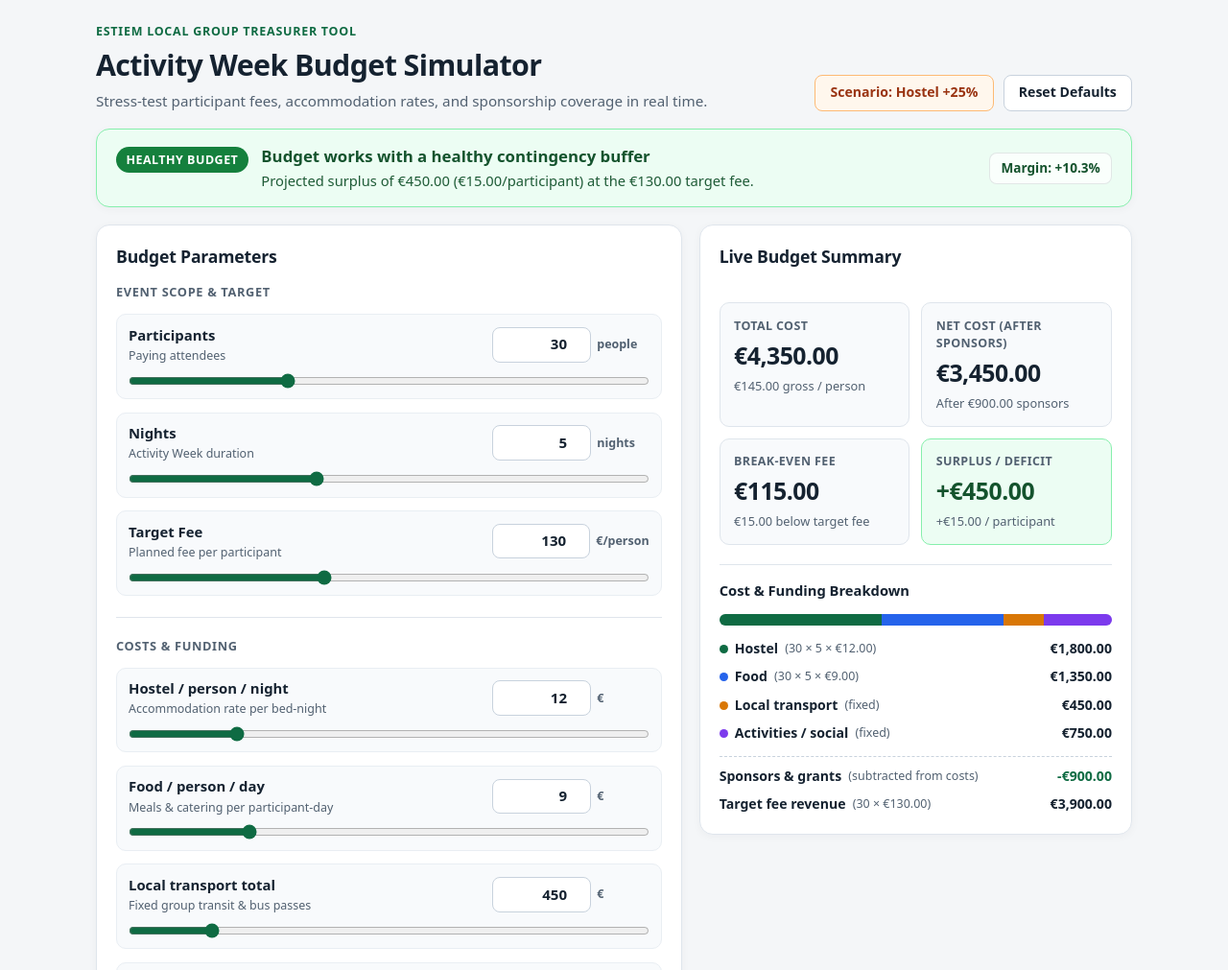
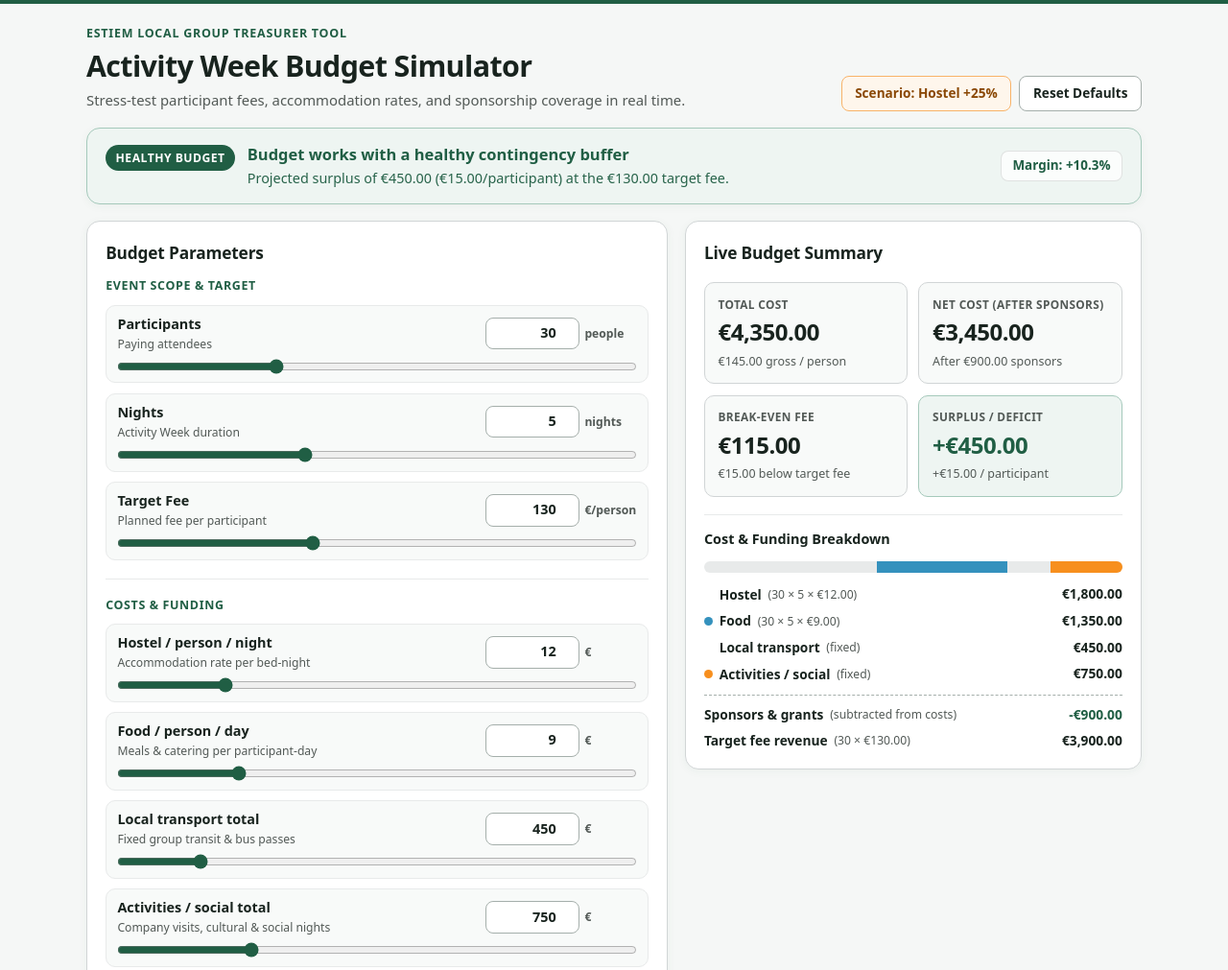
Before and after one commit to P1ker1/estiem-budget-simulator-demo, a website built with Vite: page index.html in a window 1280 px wide. Shown: the top 1011 px of the page at 96% size. Built offline with nearby package versions, Linux system fonts and the light colour scheme.

Commit message:
style: apply official ESTIEM color palette and Mastersheet layout

```diff
--- a/src/style.css
+++ b/src/style.css
@@ -1,39 +1,68 @@
 :root {
-  --bg-page: #f4f6f8;
+  /* Official ESTIEM RGB & HEX Palette */
+  --estiem-green: #205e44;
+  --estiem-green-accent-1: #508971;
+  --estiem-green-light: #69a58e;
+  --estiem-green-accent-2: #a5c9bb;
+
+  --estiem-grey: #808285;
+  --estiem-grey-accent-1: #a5afab;
+  --estiem-grey-accent-2: #d1d5d6;
+  --estiem-grey-accent-3: #e8eaea;
+
+  --estiem-red: #761214;
+  --estiem-red-accent-1: #762123;
+  --estiem-red-accent-2: #94484b;
+  --estiem-red-accent-3: #b27a7b;
+
+  --estiem-orange: #f78f1e;
+  --estiem-orange-accent-1: #f7a64c;
+  --estiem-orange-accent-2: #f8b369;
+  --estiem-orange-accent-3: #f8ca9c;
+
+  --estiem-blue: #3491bd;
+  --estiem-blue-accent-1: #59a8cc;
+  --estiem-blue-accent-2: #7db9d9;
+  --estiem-blue-accent-3: #9dc6d9;
+
+  /* Surfaces & UI Tokens */
+  --bg-page: #f5f7f6;
   --bg-card: #ffffff;
-  --bg-subtle: #f8fafc;
-  --border: #dfe5ec;
-  --border-strong: #c8d2dd;
-  --text-main: #152230;
-  --text-muted: #526171;
-  --accent: #0f6b43;
-  --accent-hover: #0b5334;
-  --accent-soft: #e6f4ed;
+  --bg-subtle: #f8faf9;
+  --border: var(--estiem-grey-accent-2);
+  --border-strong: var(--estiem-grey-accent-1);
+  --text-main: #18231e;
+  --text-muted: #525956;
 
-  --green-bg: #ecfdf3;
-  --green-border: #86efac;
-  --green-text: #14532d;
-  --green-badge: #15803d;
+  /* Status Surfaces */
+  --green-bg: #eef5f2;
+  --green-border: var(--estiem-green-accent-2);
+  --green-text: var(--estiem-green);
+  --green-badge: var(--estiem-green);
 
-  --amber-bg: #fffbeb;
-  --amber-border: #fcd34d;
-  --amber-text: #78350f;
-  --amber-badge: #b45309;
+  --orange-bg: #fef6ec;
+  --orange-border: var(--estiem-orange-accent-2);
+  --orange-text: #7a4105;
+  --orange-badge: var(--estiem-orange);
+  --orange-badge-text: #1f1406;
 
-  --red-bg: #fef2f2;
-  --red-border: #fca5a5;
-  --red-text: #7f1d1d;
-  --red-badge: #b91c1c;
+  --red-bg: #f9ecec;
+  --red-border: var(--estiem-red-accent-3);
+  --red-text: var(--estiem-red);
+  --red-badge: var(--estiem-red);
 
-  --seg-hostel: #0f6b43;
-  --seg-food: #2563eb;
-  --seg-transport: #d97706;
-  --seg-activities: #7c3aed;
+  /* Mastersheet Category Colors */
+  --seg-food: var(--estiem-blue);
+  --seg-accommodation: var(--estiem-green);
+  --seg-activities: var(--estiem-orange);
+  --seg-transportation: var(--estiem-red);
+  --seg-materials: var(--estiem-green-light);
+  --seg-unexpected: var(--estiem-grey);
 
   --radius-lg: 14px;
   --radius-md: 10px;
   --radius-sm: 8px;
-  --shadow-card: 0 2px 10px rgba(15, 23, 42, 0.04);
+  --shadow-card: 0 2px 10px rgba(32, 94, 68, 0.05);
 }
 
 *,
@@ -50,16 +79,17 @@ body {
   line-height: 1.45;
   color: var(--text-main);
   background-color: var(--bg-page);
+  border-top: 4px solid var(--estiem-green);
   -webkit-font-smoothing: antialiased;
 }
 
 .app-shell {
-  max-width: 1120px;
+  max-width: 1140px;
   margin: 0 auto;
-  padding: 1.5rem 1.25rem 2.5rem;
+  padding: 1.35rem 1.25rem 2.75rem;
   display: flex;
   flex-direction: column;
-  gap: 1.125rem;
+  gap: 1.1rem;
 }
 
 .page-header {
@@ -67,51 +97,51 @@ body {
   flex-wrap: wrap;
   align-items: flex-end;
   justify-content: space-between;
-  gap: 1rem;
+  gap: 0.9rem 1.25rem;
 }
 
 .header-copy {
   display: flex;
   flex-direction: column;
-  gap: 0.25rem;
+  gap: 0.2rem;
 }
 
 .eyebrow {
   margin: 0;
   font-size: 0.78rem;
-  font-weight: 700;
+  font-weight: 750;
   letter-spacing: 0.06em;
   text-transform: uppercase;
-  color: var(--accent);
+  color: var(--estiem-green);
 }
 
 .page-title {
   margin: 0;
-  font-size: clamp(1.45rem, 2.5vw, 1.9rem);
-  font-weight: 750;
+  font-size: clamp(1.45rem, 2.4vw, 1.9rem);
+  font-weight: 780;
   letter-spacing: -0.02em;
   color: var(--text-main);
 }
 
 .page-subtitle {
   margin: 0;
-  font-size: 0.95rem;
+  font-size: 0.93rem;
   color: var(--text-muted);
 }
 
 .scenario-actions {
   display: flex;
   flex-wrap: wrap;
-  gap: 0.625rem;
+  gap: 0.5rem;
 }
 
 .btn {
   appearance: none;
   font: inherit;
-  font-size: 0.88rem;
-  font-weight: 600;
+  font-size: 0.85rem;
+  font-weight: 650;
   line-height: 1.2;
-  padding: 0.62rem 0.95rem;
+  padding: 0.58rem 0.85rem;
   border-radius: var(--radius-sm);
   border: 1px solid transparent;
   cursor: pointer;
@@ -124,19 +154,41 @@ body {
 }
 
 .btn:focus-visible {
-  outline: 2px solid var(--accent);
+  outline: 2px solid var(--estiem-green);
   outline-offset: 2px;
 }
 
+.btn-host {
+  background-color: var(--green-bg);
+  border-color: var(--estiem-green-accent-2);
+  color: var(--estiem-green);
+}
+
+.btn-host:hover {
+  background-color: #dfece6;
+  border-color: var(--estiem-green-accent-1);
+}
+
+.btn-sponsor {
+  background-color: #edf6fb;
+  border-color: var(--estiem-blue-accent-2);
+  color: #195e7f;
+}
+
+.btn-sponsor:hover {
+  background-color: #dceef7;
+  border-color: var(--estiem-blue);
+}
+
 .btn-scenario {
-  background-color: #fff7ed;
-  border-color: #fdba74;
-  color: #9a3412;
+  background-color: var(--orange-bg);
+  border-color: var(--estiem-orange-accent-2);
+  color: #8a4805;
 }
 
 .btn-scenario:hover {
-  background-color: #ffedd5;
-  border-color: #fb923c;
+  background-color: var(--estiem-orange-accent-3);
+  border-color: var(--estiem-orange);
 }
 
 .btn-reset {
@@ -146,8 +198,24 @@ body {
 }
 
 .btn-reset:hover {
-  background-color: var(--bg-subtle);
-  border-color: #9aa7b5;
+  background-color: var(--estiem-grey-accent-3);
+  border-color: var(--estiem-grey);
+}
+
+.btn-copy {
+  background-color: var(--estiem-green);
+  border-color: var(--estiem-green);
+  color: #ffffff;
+}
+
+.btn-copy:hover {
+  background-color: var(--estiem-green-accent-1);
+  border-color: var(--estiem-green-accent-1);
+}
+
+.btn-copy.is-copied {
+  background-color: var(--estiem-blue);
+  border-color: var(--estiem-blue);
 }
 
 /* Status Banner */
@@ -157,7 +225,7 @@ body {
   align-items: center;
   justify-content: space-between;
   gap: 0.75rem 1.25rem;
-  padding: 1rem 1.25rem;
+  padding: 0.95rem 1.2rem;
   border-radius: var(--radius-lg);
   border: 1.5px solid var(--border);
   box-shadow: var(--shadow-card);
@@ -169,10 +237,10 @@ body {
   color: var(--green-text);
 }
 
-.status-banner[data-status='amber'] {
-  background-color: var(--amber-bg);
-  border-color: var(--amber-border);
-  color: var(--amber-text);
+.status-banner[data-status='orange'] {
+  background-color: var(--orange-bg);
+  border-color: var(--orange-border);
+  color: var(--orange-text);
 }
 
 .status-banner[data-status='red'] {
@@ -184,14 +252,14 @@ body {
 .status-main {
   display: flex;
   align-items: flex-start;
-  gap: 0.85rem;
+  gap: 0.8rem;
   flex: 1 1 20rem;
 }
 
 .status-badge {
   flex-shrink: 0;
-  font-size: 0.78rem;
-  font-weight: 700;
+  font-size: 0.76rem;
+  font-weight: 750;
   letter-spacing: 0.04em;
   text-transform: uppercase;
   color: #ffffff;
@@ -204,8 +272,9 @@ body {
   background-color: var(--green-badge);
 }
 
-.status-banner[data-status='amber'] .status-badge {
-  background-color: var(--amber-badge);
+.status-banner[data-status='orange'] .status-badge {
+  background-color: var(--orange-badge);
+  color: var(--orange-badge-text);
 }
 
 .status-banner[data-status='red'] .status-badge {
@@ -220,24 +289,24 @@ body {
 
 .status-headline {
   margin: 0;
-  font-size: 1.05rem;
-  font-weight: 700;
+  font-size: 1.03rem;
+  font-weight: 720;
 }
 
 .status-detail {
   margin: 0;
-  font-size: 0.92rem;
-  opacity: 0.95;
+  font-size: 0.9rem;
+  opacity: 0.96;
 }
 
 .status-margin-pill {
   font-variant-numeric: tabular-nums;
-  font-size: 0.85rem;
+  font-size: 0.84rem;
   font-weight: 700;
   padding: 0.35rem 0.7rem;
   border-radius: var(--radius-sm);
-  background-color: rgba(255, 255, 255, 0.72);
-  border: 1px solid rgba(15, 23, 42, 0.1);
+  background-color: rgba(255, 255, 255, 0.78);
+  border: 1px solid rgba(24, 35, 30, 0.12);
   white-space: nowrap;
 }
 
@@ -245,13 +314,13 @@ body {
 .workspace-grid {
   display: grid;
   grid-template-columns: minmax(0, 1fr);
-  gap: 1.125rem;
+  gap: 1.1rem;
   align-items: start;
 }
 
 @media (min-width: 900px) {
   .workspace-grid {
-    grid-template-columns: minmax(0, 1.15fr) minmax(0, 0.85fr);
+    grid-template-columns: minmax(0, 1.12fr) minmax(0, 0.88fr);
   }
 }
 
@@ -259,59 +328,63 @@ body {
   background-color: var(--bg-card);
   border: 1px solid var(--border);
   border-radius: var(--radius-lg);
-  padding: 1.25rem;
+  padding: 1.2rem;
   box-shadow: var(--shadow-card);
 }
 
 .summary-card {
   display: flex;
   flex-direction: column;
-  gap: 1.25rem;
+  gap: 1.15rem;
 }
 
 @media (min-width: 900px) {
   .summary-card {
     position: sticky;
-    top: 1.25rem;
+    top: 1.1rem;
   }
 }
 
 .card-title {
-  margin: 0 0 0.9rem;
-  font-size: 1.1rem;
-  font-weight: 700;
+  margin: 0 0 0.85rem;
+  font-size: 1.08rem;
+  font-weight: 740;
   letter-spacing: -0.01em;
+}
+
+.summary-card .card-title {
+  margin-bottom: 0;
 }
 
 .input-group {
   display: flex;
   flex-direction: column;
-  gap: 0.85rem;
+  gap: 0.65rem;
 }
 
 .input-group + .input-group {
-  margin-top: 1.35rem;
-  padding-top: 1.25rem;
-  border-top: 1px solid var(--border);
+  margin-top: 1.2rem;
+  padding-top: 1.1rem;
+  border-top: 1px solid var(--estiem-grey-accent-3);
 }
 
 .group-heading {
   margin: 0;
-  font-size: 0.8rem;
-  font-weight: 700;
+  font-size: 0.78rem;
+  font-weight: 750;
   letter-spacing: 0.05em;
   text-transform: uppercase;
-  color: var(--text-muted);
+  color: var(--estiem-green);
 }
 
 .control-row {
   display: flex;
   flex-direction: column;
-  gap: 0.45rem;
-  padding: 0.65rem 0.75rem;
+  gap: 0.35rem;
+  padding: 0.55rem 0.7rem;
   border-radius: var(--radius-md);
   background-color: var(--bg-subtle);
-  border: 1px solid #e9eef3;
+  border: 1px solid var(--estiem-grey-accent-3);
 }
 
 .control-top {
@@ -319,56 +392,56 @@ body {
   flex-wrap: wrap;
   align-items: center;
   justify-content: space-between;
-  gap: 0.5rem 0.75rem;
+  gap: 0.4rem 0.7rem;
 }
 
 .control-label-wrap {
   display: flex;
   flex-direction: column;
-  gap: 0.1rem;
-  min-width: 11rem;
+  gap: 0.08rem;
+  min-width: 10.5rem;
   flex: 1 1 auto;
 }
 
 .control-label {
-  font-size: 0.93rem;
-  font-weight: 650;
+  font-size: 0.9rem;
+  font-weight: 660;
   color: var(--text-main);
 }
 
 .control-hint {
-  font-size: 0.78rem;
+  font-size: 0.76rem;
   color: var(--text-muted);
 }
 
 .number-wrap {
   display: inline-flex;
   align-items: center;
-  gap: 0.4rem;
+  gap: 0.35rem;
 }
 
 .number-input {
-  width: 6.4rem;
-  padding: 0.4rem 0.55rem;
+  width: 6.1rem;
+  padding: 0.34rem 0.5rem;
   border-radius: var(--radius-sm);
   border: 1px solid var(--border-strong);
   background-color: #ffffff;
   font: inherit;
-  font-size: 0.94rem;
-  font-weight: 650;
+  font-size: 0.9rem;
+  font-weight: 660;
   font-variant-numeric: tabular-nums;
   text-align: right;
   color: var(--text-main);
 }
 
 .number-input:focus {
-  outline: 2px solid var(--accent);
+  outline: 2px solid var(--estiem-green);
   outline-offset: 1px;
-  border-color: var(--accent);
+  border-color: var(--estiem-green);
 }
 
 .unit-tag {
-  font-size: 0.78rem;
+  font-size: 0.76rem;
   font-weight: 600;
   color: var(--text-muted);
   min-width: 3.4rem;
@@ -376,8 +449,8 @@ body {
 
 .slider-input {
   width: 100%;
-  margin: 0.1rem 0 0;
-  accent-color: var(--accent);
+  margin: 0.05rem 0 0;
+  accent-color: var(--estiem-green);
   cursor: pointer;
 }
 
@@ -385,7 +458,7 @@ body {
 .kpi-grid {
   display: grid;
   grid-template-columns: repeat(2, minmax(0, 1fr));
-  gap: 0.75rem;
+  gap: 0.7rem;
 }
 
 @media (max-width: 480px) {
@@ -395,25 +468,25 @@ body {
 }
 
 .kpi-tile {
-  padding: 0.9rem;
+  padding: 0.85rem;
   border-radius: var(--radius-md);
   background-color: var(--bg-subtle);
   border: 1px solid var(--border);
   display: flex;
   flex-direction: column;
-  gap: 0.25rem;
+  gap: 0.22rem;
 }
 
 .kpi-label {
-  font-size: 0.78rem;
-  font-weight: 650;
+  font-size: 0.74rem;
+  font-weight: 700;
   color: var(--text-muted);
   text-transform: uppercase;
   letter-spacing: 0.03em;
 }
 
 .kpi-value {
-  font-size: clamp(1.25rem, 2.2vw, 1.55rem);
+  font-size: clamp(1.2rem, 2.1vw, 1.5rem);
   font-weight: 780;
   font-variant-numeric: tabular-nums;
   letter-spacing: -0.02em;
@@ -421,7 +494,7 @@ body {
 }
 
 .kpi-sub {
-  font-size: 0.8rem;
+  font-size: 0.78rem;
   font-variant-numeric: tabular-nums;
   color: var(--text-muted);
 }
@@ -435,13 +508,13 @@ body {
   color: var(--green-text);
 }
 
-.kpi-tile[data-tone='amber'] {
-  background-color: var(--amber-bg);
-  border-color: var(--amber-border);
+.kpi-tile[data-tone='orange'] {
+  background-color: var(--orange-bg);
+  border-color: var(--orange-border);
 }
 
-.kpi-tile[data-tone='amber'] .kpi-value {
-  color: var(--amber-text);
+.kpi-tile[data-tone='orange'] .kpi-value {
+  color: var(--orange-text);
 }
 
 .kpi-tile[data-tone='red'] {
@@ -453,19 +526,19 @@ body {
   color: var(--red-text);
 }
 
-/* Breakdown Section */
+/* Mastersheet Breakdown Section */
 .breakdown-section {
   display: flex;
   flex-direction: column;
-  gap: 0.85rem;
-  padding-top: 1rem;
-  border-top: 1px solid var(--border);
+  gap: 0.75rem;
+  padding-top: 0.95rem;
+  border-top: 1px solid var(--estiem-grey-accent-3);
 }
 
 .section-subtitle {
   margin: 0;
-  font-size: 0.92rem;
-  font-weight: 700;
+  font-size: 0.9rem;
+  font-weight: 720;
   color: var(--text-main);
 }
 
@@ -475,7 +548,7 @@ body {
   height: 12px;
   border-radius: 999px;
   overflow: hidden;
-  background-color: #e5ebf1;
+  background-color: var(--estiem-grey-accent-3);
 }
 
 .bar-segment {
@@ -483,20 +556,28 @@ body {
   transition: width 0.15s ease;
 }
 
-.bar-hostel {
-  background-color: var(--seg-hostel);
-}
-
 .bar-food {
   background-color: var(--seg-food);
 }
 
-.bar-transport {
-  background-color: var(--seg-transport);
+.bar-accommodation {
+  background-color: var(--seg-accommodation);
 }
 
 .bar-activities {
   background-color: var(--seg-activities);
+}
+
+.bar-transportation {
+  background-color: var(--seg-transportation);
+}
+
+.bar-materials {
+  background-color: var(--seg-materials);
+}
+
+.bar-unexpected {
+  background-color: var(--seg-unexpected);
 }
 
 .breakdown-list {
@@ -505,7 +586,7 @@ body {
   padding: 0;
   display: flex;
   flex-direction: column;
-  gap: 0.55rem;
+  gap: 0.45rem;
 }
 
 .breakdown-row {
@@ -513,19 +594,25 @@ body {
   align-items: baseline;
   justify-content: space-between;
   gap: 0.75rem;
-  font-size: 0.88rem;
+  font-size: 0.86rem;
 }
 
 .breakdown-row-divider {
   margin-top: 0.25rem;
-  padding-top: 0.65rem;
+  padding-top: 0.6rem;
   border-top: 1px dashed var(--border-strong);
+}
+
+.breakdown-row-total {
+  padding-top: 0.45rem;
+  border-top: 1px solid var(--border);
+  font-weight: 720;
 }
 
 .breakdown-name-wrap {
   display: flex;
   align-items: center;
-  gap: 0.45rem;
+  gap: 0.42rem;
   flex-wrap: wrap;
 }
 
@@ -537,12 +624,12 @@ body {
 }
 
 .breakdown-name {
-  font-weight: 600;
+  font-weight: 620;
   color: var(--text-main);
 }
 
 .breakdown-formula {
-  font-size: 0.78rem;
+  font-size: 0.76rem;
   font-variant-numeric: tabular-nums;
   color: var(--text-muted);
 }
@@ -555,5 +642,91 @@ body {
 }
 
 .breakdown-amount.is-credit {
-  color: var(--accent);
+  color: var(--estiem-green);
 }
+
+/* Export Summary Card */
+.export-card {
+  display: flex;
+  flex-direction: column;
+  gap: 0.9rem;
+}
+
+.export-header {
+  display: flex;
+  flex-wrap: wrap;
+  align-items: center;
+  justify-content: space-between;
+  gap: 0.75rem 1rem;
+}
+
+.export-title-group {
+  display: flex;
+  flex-direction: column;
+  gap: 0.15rem;
+}
+
+.export-title-group .card-title {
+  margin-bottom: 0;
+}
+
+.export-caption {
+  margin: 0;
+  font-size: 0.82rem;
+  color: var(--text-muted);
+}
+
+.export-controls {
+  display: flex;
+  flex-wrap: wrap;
+  align-items: center;
+  gap: 0.6rem;
+}
+
+.export-tabs {
+  display: inline-flex;
+  flex-wrap: wrap;
+  gap: 0.35rem;
+  padding: 0.25rem;
+  border-radius: var(--radius-sm);
+  background-color: var(--estiem-grey-accent-3);
+}
+
+.export-tab {
+  appearance: none;
+  border: none;
+  background: transparent;
+  font: inherit;
+  font-size: 0.83rem;
+  font-weight: 650;
+  color: var(--text-muted);
+  padding: 0.44rem 0.78rem;
+  border-radius: 6px;
+  cursor: pointer;
+  transition: background-color 0.15s ease, color 0.15s ease;
+}
+
+.export-tab[aria-selected='true'] {
+  background-color: var(--estiem-green);
+  color: #ffffff;
+}
+
+.export-tab:focus-visible {
+  outline: 2px solid var(--estiem-green);
+  outline-offset: 2px;
+}
+
+.export-preview {
+  margin: 0;
+  padding: 1rem 1.1rem;
+  border-radius: var(--radius-md);
+  background-color: var(--bg-subtle);
+  border: 1px solid var(--border);
+  font-family: ui-monospace, SFMono-Regular, Menlo, Monaco, Consolas,
+    'Liberation Mono', monospace;
+  font-size: 0.83rem;
+  line-height: 1.55;
+  color: var(--text-main);
+  white-space: pre-wrap;
+  word-break: break-word;
+}
```
